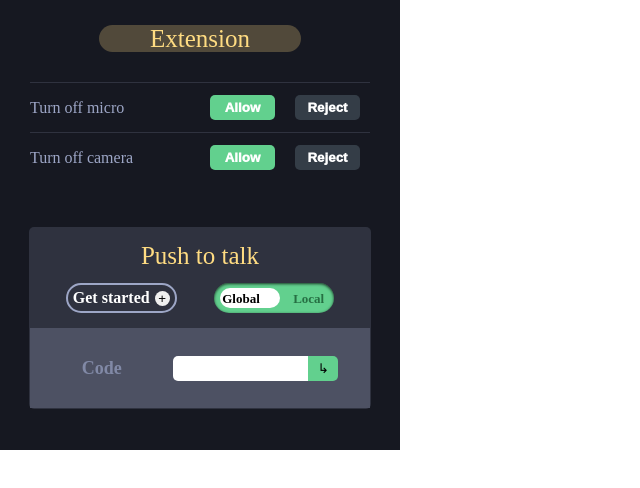
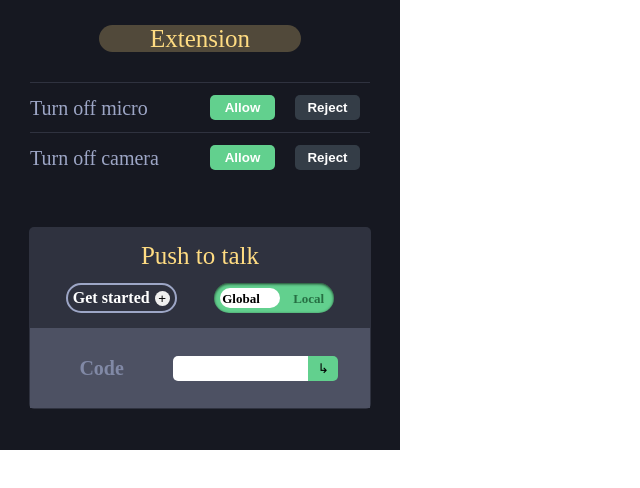
Before and after one commit to oHTGo/Push-To-Talk, a React (Create React App) app in the folder extension/: page / in a window 1280 px wide. Shown: the top 488 px of the page, without its empty margins (0-640 px from the left). Built offline with nearby package versions, Linux system fonts and the light colour scheme.

Commit message:
change the text size in some components

```diff
--- a/extension/src/components/AppStartup/AppStartup.module.css
+++ b/extension/src/components/AppStartup/AppStartup.module.css
@@ -21,6 +21,8 @@
 
 .label {
   width: 50%;
+  font-size: 20px;
+  font-weight: 500;
   color: #9da6c6;
   cursor: default;
 }
@@ -40,7 +42,7 @@
   border-radius: 5px;
   color: #ffffff;
   background-color: #343d47;
-  font-weight: 1000;
+  font-weight: bold;
   cursor: pointer;
 }
 
--- a/extension/src/components/Settings/Configuration.module.css
+++ b/extension/src/components/Settings/Configuration.module.css
@@ -10,7 +10,7 @@
   text-align: center;
   color: #8189a6;
   font-weight: bold;
-  font-size: 18px;
+  font-size: 20px;
 }
 .hidden {
   display: none;
```
